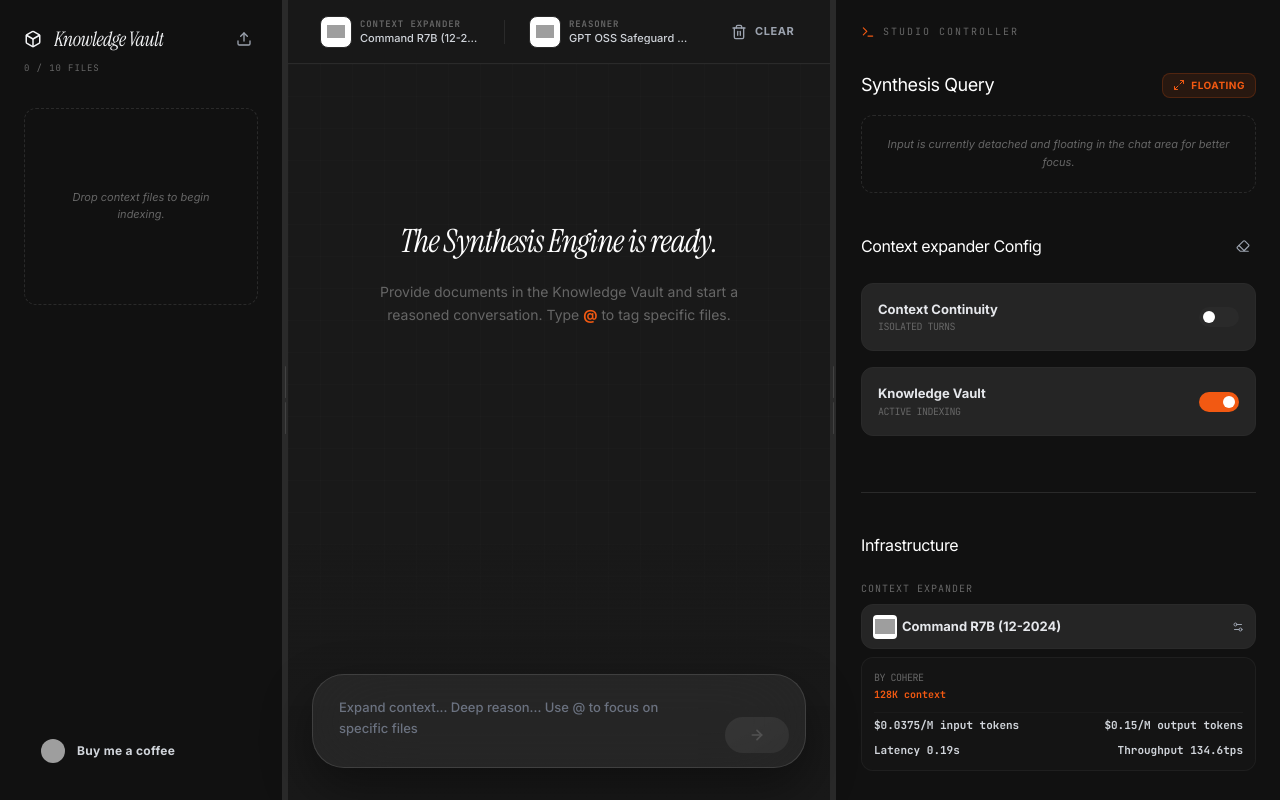
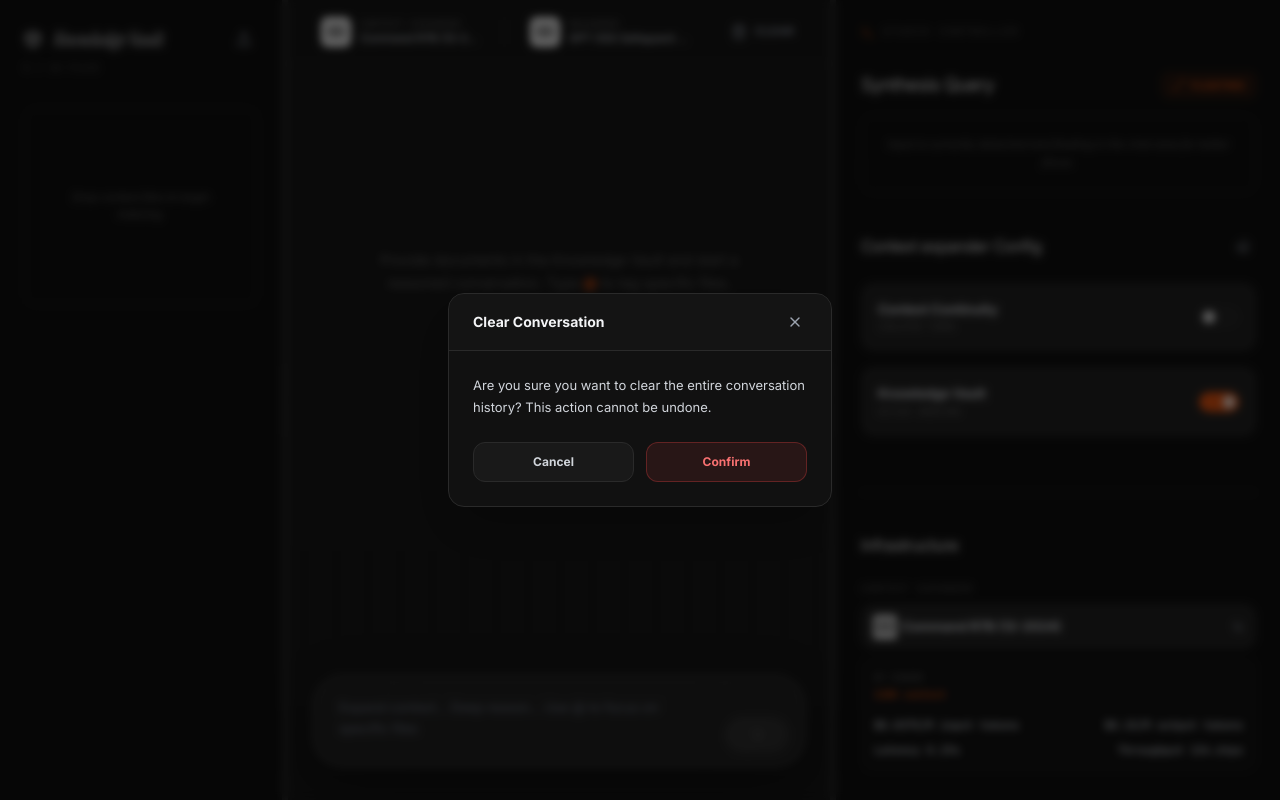
Before and after one commit to chikhidev/RAG-workspace, a React (Vite) app: page / in a window 1280 px wide. Both pictures are taken after a click on the button "CLEAR". Built offline with nearby package versions, Linux system fonts and the light colour scheme; grey boxes are pictures that could not be loaded.

Commit message:
confirmation modals

```diff
--- a/App.tsx
+++ b/App.tsx
@@ -78,6 +78,51 @@ const ApiKeyModal: React.FC<{
   );
 };
 
+const ConfirmationModal: React.FC<{
+  isOpen: boolean;
+  onClose: () => void;
+  onConfirm: () => void;
+  title: string;
+  message: string;
+}> = ({ isOpen, onClose, onConfirm, title, message }) => {
+  if (!isOpen) return null;
+
+  return (
+    <div className="fixed inset-0 z-[100] flex items-center justify-center p-4 bg-black/60 backdrop-blur-sm animate-in fade-in duration-200">
+      <div className="bg-brand-darker w-full max-w-sm rounded-2xl border border-brand-border shadow-2xl overflow-hidden animate-in zoom-in-95 duration-200">
+        <div className="px-6 py-4 border-b border-brand-border flex items-center justify-between bg-brand-base/50">
+          <h3 className="text-sm font-bold text-gray-100">{title}</h3>
+          <button onClick={onClose} className="p-1 hover:bg-brand-base rounded-lg transition-colors text-gray-400">
+            <X size={16} />
+          </button>
+        </div>
+        <div className="p-6 space-y-4">
+          <p className="text-[13px] text-gray-300 leading-relaxed">
+            {message}
+          </p>
+          <div className="flex gap-3 pt-2">
+            <button
+              onClick={onClose}
+              className="flex-1 py-2.5 bg-brand-base hover:bg-brand-border text-gray-300 rounded-xl text-[12px] font-bold transition-all border border-brand-border"
+            >
+              Cancel
+            </button>
+            <button
+              onClick={() => {
+                onConfirm();
+                onClose();
+              }}
+              className="flex-1 py-2.5 bg-red-500/10 hover:bg-red-500/20 text-red-400 border border-red-500/30 rounded-xl text-[12px] font-bold transition-all"
+            >
+              Confirm
+            </button>
+          </div>
+        </div>
+      </div>
+    </div>
+  );
+};
+
 const App: React.FC = () => {
   const loadInitialDocs = (): Document[] => {
     const stored = localStorage.getItem(STORAGE_KEYS.DOCUMENTS);
@@ -115,6 +160,12 @@ const App: React.FC = () => {
   });
 
   const [inputValue, setInputValue] = useState('');
+  const [confirmationState, setConfirmationState] = useState<{
+    isOpen: boolean;
+    title: string;
+    message: string;
+    onConfirm: () => void;
+  } | null>(null);
   const [promptHistory, setPromptHistory] = useState<string[]>(() => {
     const stored = localStorage.getItem(STORAGE_KEYS.PROMPT_HISTORY);
     return stored ? JSON.parse(stored) : [];
@@ -430,7 +481,12 @@ const App: React.FC = () => {
   }, [state.messages, state.isProcessing, state.useVault, state.reasonerModel, state.contextScript, state.useContextHistory, state.openRouterKey, state.documents]);
 
   const onClearChat = useCallback(() => {
-    setState(prev => ({ ...prev, messages: [], contextScript: "" }));
+    setConfirmationState({
+      isOpen: true,
+      title: "Clear Conversation",
+      message: "Are you sure you want to clear the entire conversation history? This action cannot be undone.",
+      onConfirm: () => setState(prev => ({ ...prev, messages: [], contextScript: "" }))
+    });
   }, []);
 
   return (
@@ -481,7 +537,12 @@ const App: React.FC = () => {
           isProcessing={state.isProcessing}
           useVault={state.useVault} setUseVault={(v) => setState(prev => ({ ...prev, useVault: v }))}
           useContextHistory={state.useContextHistory} setUseContextHistory={(v) => setState(prev => ({ ...prev, useContextHistory: v }))}
-          onClearContext={() => setState(prev => ({ ...prev, contextScript: "" }))}
+          onClearContext={() => setConfirmationState({
+            isOpen: true,
+            title: "Clear Context History",
+            message: "Are you sure you want to clear the context history? This will reset the conversation memory.",
+            onConfirm: () => setState(prev => ({ ...prev, contextScript: "" }))
+          })}
           expanderModel={state.expanderModel} setExpanderModel={(m) => setState(prev => ({ ...prev, expanderModel: m }))}
           reasonerModel={state.reasonerModel} setReasonerModel={(m) => setState(prev => ({ ...prev, reasonerModel: m }))}
           openRouterKey={state.openRouterKey} setOpenRouterKey={(k) => setState(prev => ({ ...prev, openRouterKey: k }))}
@@ -498,6 +559,16 @@ const App: React.FC = () => {
         openRouterKey={state.openRouterKey}
         setOpenRouterKey={(k) => setState(prev => ({ ...prev, openRouterKey: k }))}
       />
+
+      {confirmationState && (
+        <ConfirmationModal
+          isOpen={confirmationState.isOpen}
+          onClose={() => setConfirmationState(null)}
+          onConfirm={confirmationState.onConfirm}
+          title={confirmationState.title}
+          message={confirmationState.message}
+        />
+      )}
 
       <div className="fixed bottom-6 left-1/2 -translate-x-1/2 flex flex-col gap-3 z-50 pointer-events-none w-full max-sm px-4">
         {state.toasts.map(toast => (
--- a/components/ChatInterface.tsx
+++ b/components/ChatInterface.tsx
@@ -399,9 +399,6 @@ export const ChatInterface: React.FC<Props> = ({
       <div ref={scrollRef} className={`flex-1 overflow-y-auto px-6 py-12 space-y-20 relative z-10 ${inputPosition === 'floating' ? 'pb-72' : ''}`}>
         {messages.length === 0 ? (
           <div className="h-full flex flex-col items-center justify-center text-center px-12 pb-20">
-            <h1 className="text-[32px] font-serif italic text-white tracking-tight mb-4 animate-blur-text">
-               The Synthesis Engine is ready.
-            </h1>
             <p className="text-[14px] text-brand-muted max-w-sm leading-relaxed animate-blur-text [animation-delay:0.2s]">
                Provide documents in the Knowledge Vault and start a reasoned conversation. Type <span className="text-brand-accent font-bold">@</span> to tag specific files.
             </p>
--- a/components/DocumentList.tsx
+++ b/components/DocumentList.tsx
@@ -95,7 +95,7 @@ export const DocumentList: React.FC<Props> = ({ documents, onUpload, onRemove, o
         </div>
       )}
 
-      <a
+      {/* <a
         href="https://buymeacoffee.com/chikhidevA"
         target="_blank"
         rel="noopener noreferrer"
@@ -107,7 +107,7 @@ export const DocumentList: React.FC<Props> = ({ documents, onUpload, onRemove, o
           className="w-6 h-6 rounded-full group-hover:scale-110 transition-transform"
         />
         <span className="text-[12px] font-bold tracking-wide">Buy me a coffee</span>
-      </a>
+      </a> */}
     </div>
   );
 };
```
Also changed, not shown: components/ConfirmationModal.tsx (added), services/webSearchService.ts (added), vite-env.d.ts (added), 1 other file (tests, documents, lock files or other folders).
